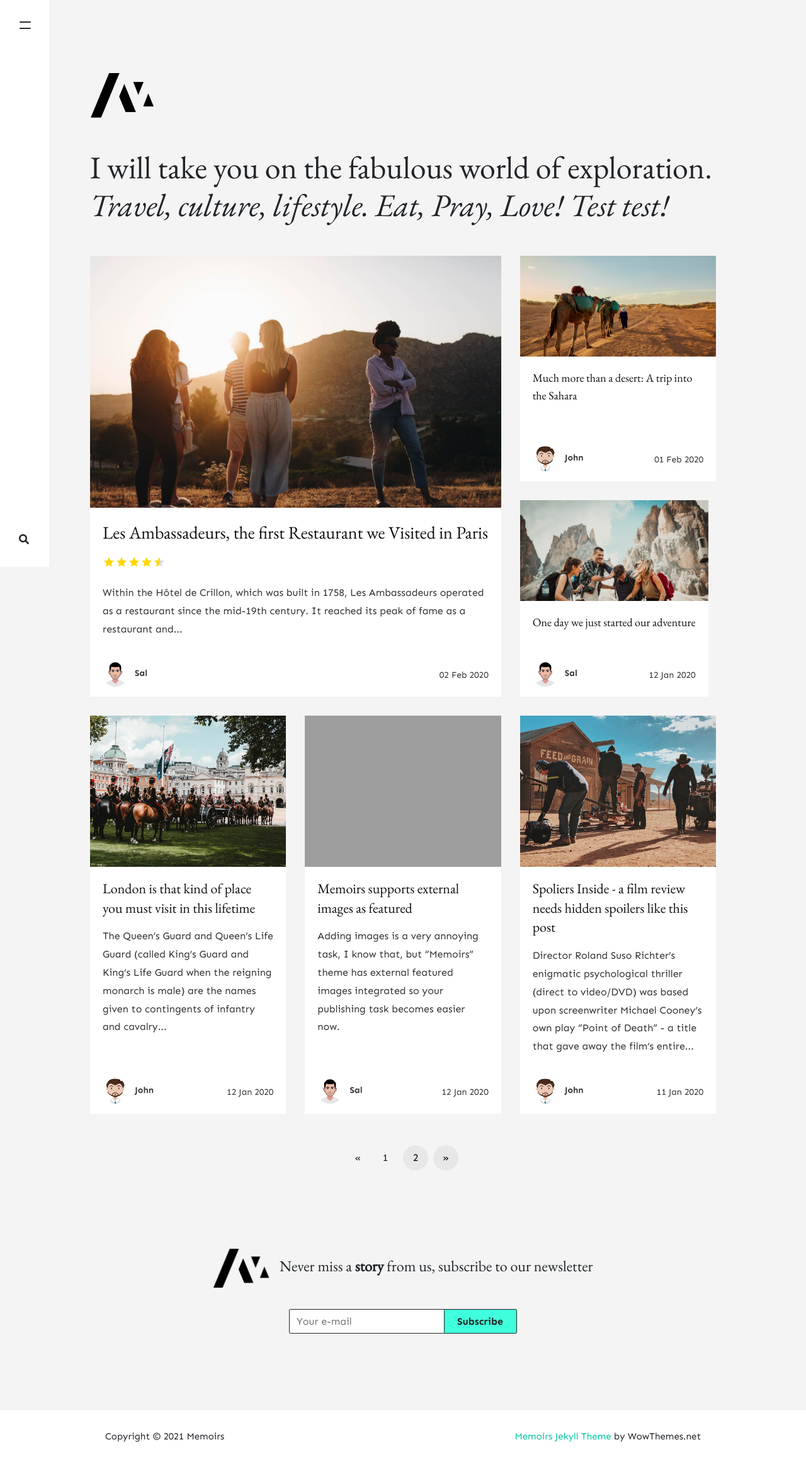
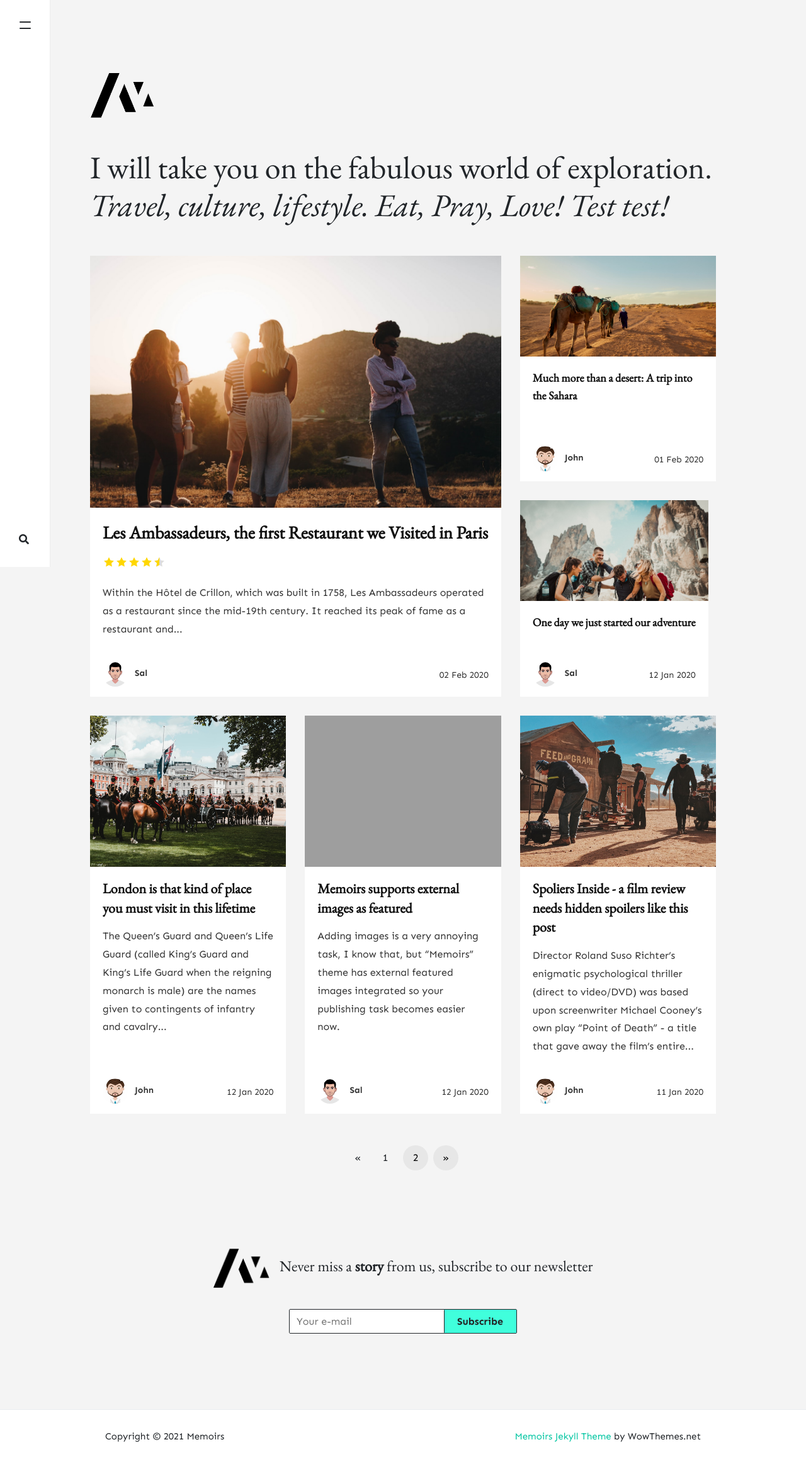
Before and after one commit to lf1921/mighty-kangaroo-0c9ea, a Jekyll site: the page built from index.html, in a window 1280 px wide. Shown: the whole page at 63% size. Built offline with Jekyll 4.4.1, drawn with Linux system fonts in a browser that asks for light colours; nearby versions of some CDN libraries; the list of posts is cut into pages by our own code; comment, search, counter and statistics services are not loaded; grey boxes are pictures that could not be loaded.

Commit message:
theme.scss: changed

```diff
--- a/assets/css/theme.scss
+++ b/assets/css/theme.scss
@@ -26,7 +26,7 @@ p.sitetag {
 }
 .card-title > .text-dark{
     font-family:'EB Garamond', serif;
-    font-weight:400 !important;
+    //font-weight:400 !important;
 }
 span.h4{
     font-family:'EB Garamond', serif;
```
